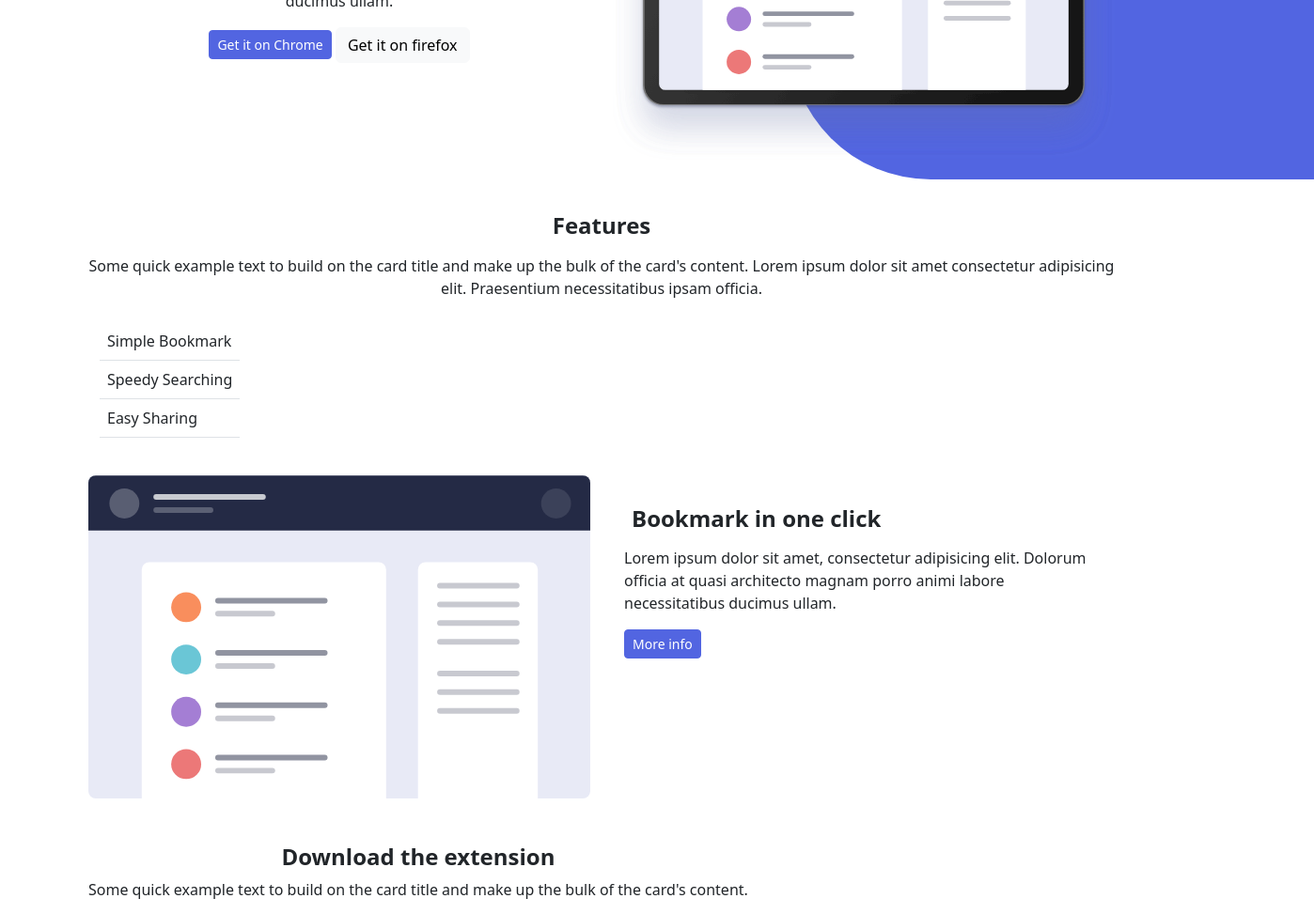
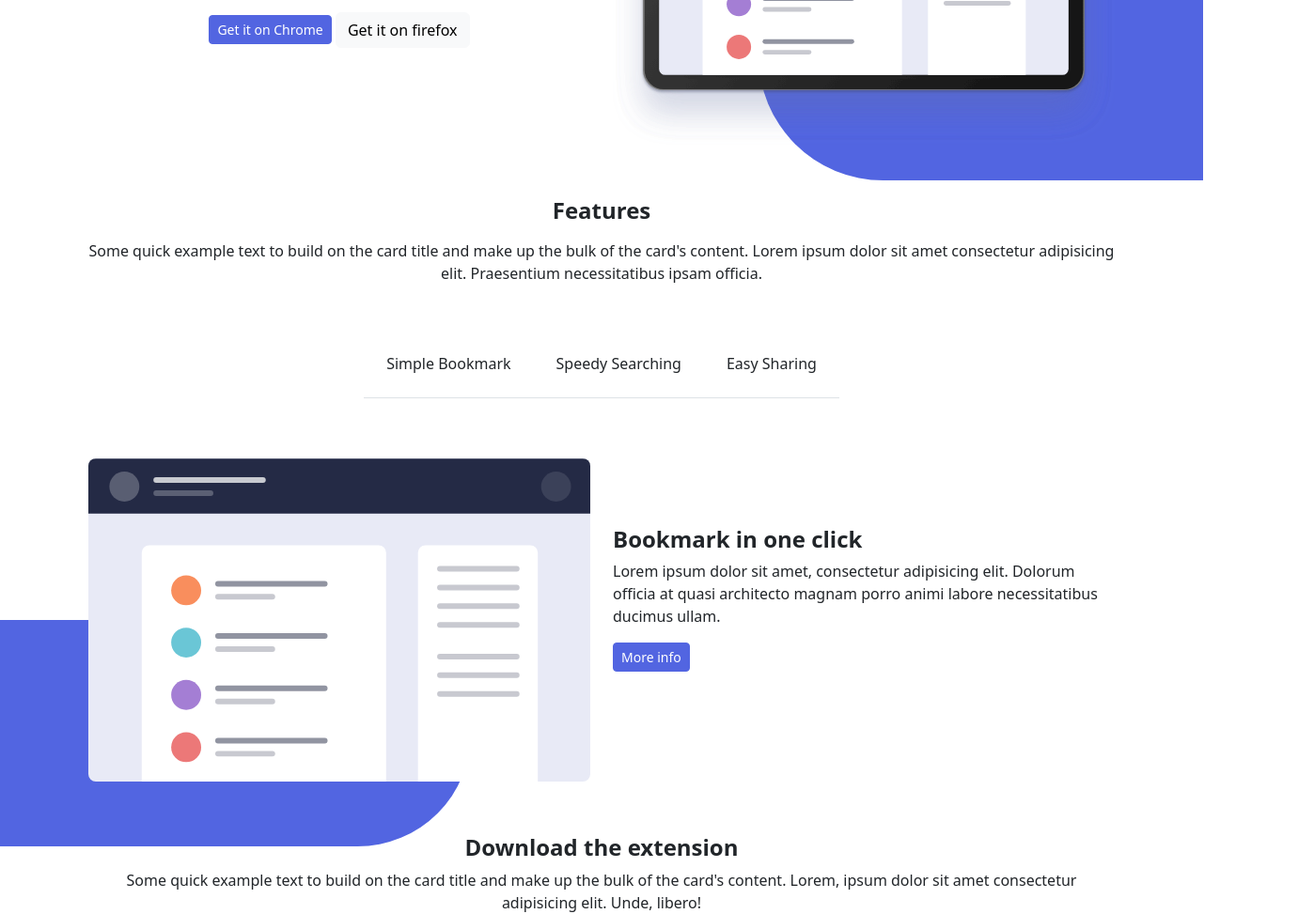
Before and after one commit to GemmaLleros/Sprint-2, a website: page index.html in a window 1280 px wide. Shown: the part 361-1334 px from the top of the page at 94% size, 1398 px wide, since content can reach past the window. Drawn offline with nearby package versions, Linux system fonts and the light colour scheme.

Commit message:
Exercici2

```diff
--- a/index.html
+++ b/index.html
@@ -10,7 +10,7 @@
 <body>
   <div class="container">
     <div class="row">
-      <div class="col 12 p-5">
+      <div class="col 12 p-3">
         <nav class="navbar navbar-light">
           <a class="navbar-brand" href="#">
            <img src="Imagenes/logo-bookmark.svg" width="100%" height="24" class="d-inline-block align-text-top"></a>
@@ -39,12 +39,12 @@
 
   <div class="container d-flex">
     <div class="row">
-      <div class="col-12 col-md-6 order-md-2 position-relative">
+      <div class="col-12 col-md-6 order-md-2 position-relative mt-5">
         <img class="img-fluid" src="imagenes/illustration-hero.svg"/>
         <span class="blueFigure"></span>
       </div>
       <div class="col-12 col-md-6 order-md-1 text-center align-self-center">
-        <h2 class="fw-bold">A Simple Bookmark Manager</h2>
+        <h2 class="fw-bold mt-5">A Simple Bookmark Manager</h2>
         <p>Lorem ipsum dolor sit amet, consectetur adipisicing elit. Dolorum officia at quasi architecto magnam porro animi labore necessitatibus ducimus ullam.</p>
         <button type="button" class="btn btn-primary btn-sm">Get it on Chrome</button>
         <button type="button" class="btn btn-light">Get it on firefox</button>
@@ -61,10 +61,10 @@
       </div>
     </div>
   </div>
-  <div class="container d-flex">
+  <div class="container d-flex flex-column justify-content-center align-items-center">
     <div class="row">
-      <div class="col p-4">
-        <table class="table table-responsive">
+      <div class="col-12 d-md-none d-lg-none d-xl-block d-xl-none p-4">
+        <table class="table">
         </thead>
         <tbody>
           <tr>
@@ -80,25 +80,45 @@
       </div>
     </div>
   </div>
+  <div class="container d-flex flex-column justify-content-center align-items-center">
+    <div class="row">
+      <div class="col d-none d-sm-block d-sm-none d-md-block p-5">
+        <table class="table">
+          <tbody>
+            <tr>
+              <td class="p-4">Simple Bookmark</td>
+              <td class="p-4">Speedy Searching</td>
+              <td class="p-4">Easy Sharing</td>
+            </tr>
+          </tbody>
+        </table>
+      </div>
+    </div>
+  </div>
   <div class="container d-flex">
     <div class="row">
       <div class="col-12 col-md-6 order-1 position-relative">
         <img class="img-fluid" src="Imagenes/illustration-features-tab-1.svg"/>
         <span class="blueFigure2"></span>
       </div>
-      <div class="col-12 col-md-6 order-2 text-start p-4">
-        <h4 class="fw-bold p-2">Bookmark in one click</h4>
+      <div class="col-12 col-md-6 order-2 text-start mt-4 d-none d-sm-block d-sm-none d-md-block">
+        <h4 class="fw-bold mt-5">Bookmark in one click</h4>
+        <p>Lorem ipsum dolor sit amet, consectetur adipisicing elit. Dolorum officia at quasi architecto magnam porro animi labore necessitatibus ducimus ullam.</p>
+        <button type="button" class="btn btn-primary btn-sm">More info</button>
+      </div>
+      <div class="col-12 col-md-6 order-2 text-center d-md-none d-lg-block d-lg-none d-xl-block d-xl-none mt-5">
+        <h4 class="fw-bold mt-5 p-2">Bookmark in one click</h4>
         <p>Lorem ipsum dolor sit amet, consectetur adipisicing elit. Dolorum officia at quasi architecto magnam porro animi labore necessitatibus ducimus ullam.</p>
         <button type="button" class="btn btn-primary btn-sm">More info</button>
       </div>
     </div>
   </div>
-  <div class="container d-flex">
-    <div class="row">
+  <div class="container">
+    <div class="row  d-flex flex-column justify-content-center align-items-center">
       <div class="col">
           <div class="card-body border-0 mt-5">
-            <h4 class="card-title text-center fw-bold">Download the extension</h4>
-            <p class="card-text text-center mt-2">Some quick example text to build on the card title and make up the bulk of the card's content. </p>
+            <h4 class="card-title text-center fw-bold mt-5 p-2">Download the extension</h4>
+            <p class="card-text text-center">Some quick example text to build on the card title and make up the bulk of the card's content. Lorem, ipsum dolor sit amet consectetur adipisicing elit. Unde, libero! </p>
           </div>
       </div>
     </div>
--- a/styles.scss
+++ b/styles.scss
@@ -1,30 +1,29 @@
 $primary:#5265E1;
 $secondary:#FA5959;
-body {
-
-    overflow-x: hidden;
-}
+html, body {
+    overflow-x:hidden
+  }
 .colorRed:hover{
     color: $secondary !important;
 }
 .blueFigure{
     background-color: $primary;
-    width: 100%;
-    top: 100px;
-    height: 300px;
-    left: 200px;
+    width: 100rem;
+    top: 40%;
+    height: 70%;
+    left: 30%;
     border-radius: 200px 0 0 200px;
     position: absolute;
     z-index:-3;
 }
-.blueFigure2{
+.blueFigure2 {
     background-color: $primary;
-    width: 100%;
-    top: 100px;
-    height: 300px;
-    left: 200px;
-    border-radius: 200px 0 0 60px;
+    width: 100rem;
+    height: 70%;
+    right: 25%;
+    top: 50%;
     position: absolute;
-    z-index:-3;
+    z-index: -3;
+    border-radius: 0 200px 200px 0;
 }
 @import "./node_modules/bootstrap/scss/bootstrap.scss";
```
Also changed, not shown: styles.css, 1 other file.
